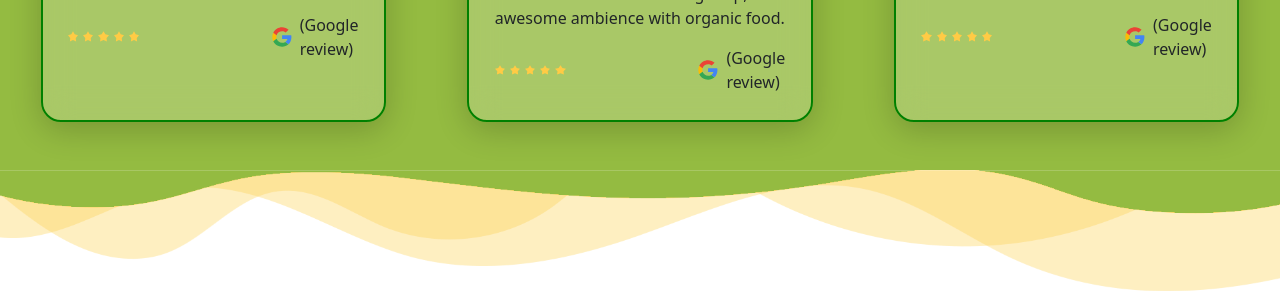
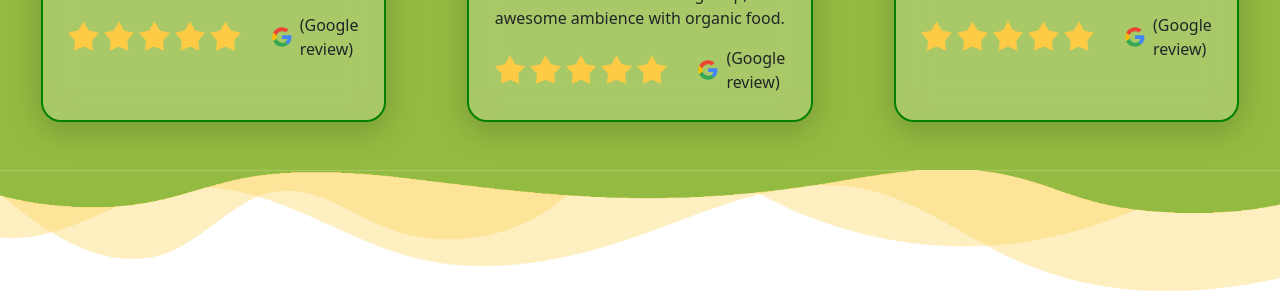
Before and after one commit to rajanpanth484-dot/chiyabagan-website-clone, a website: page index.html in a window 1280 px wide. Shown: the part 4157-4465 px from the top of the page. Drawn offline with nearby package versions, Linux system fonts and the light colour scheme.

Commit message:
Update index.html

```diff
--- a/index.html
+++ b/index.html
@@ -752,8 +752,8 @@
         }
 
         .stars {
-            width: 5%;
-            height: 5%;
+            width: 15%;
+            height: 15%;
             margin-right: 5px;
             /* flex-wrap: wrap !important; */
         }
```
